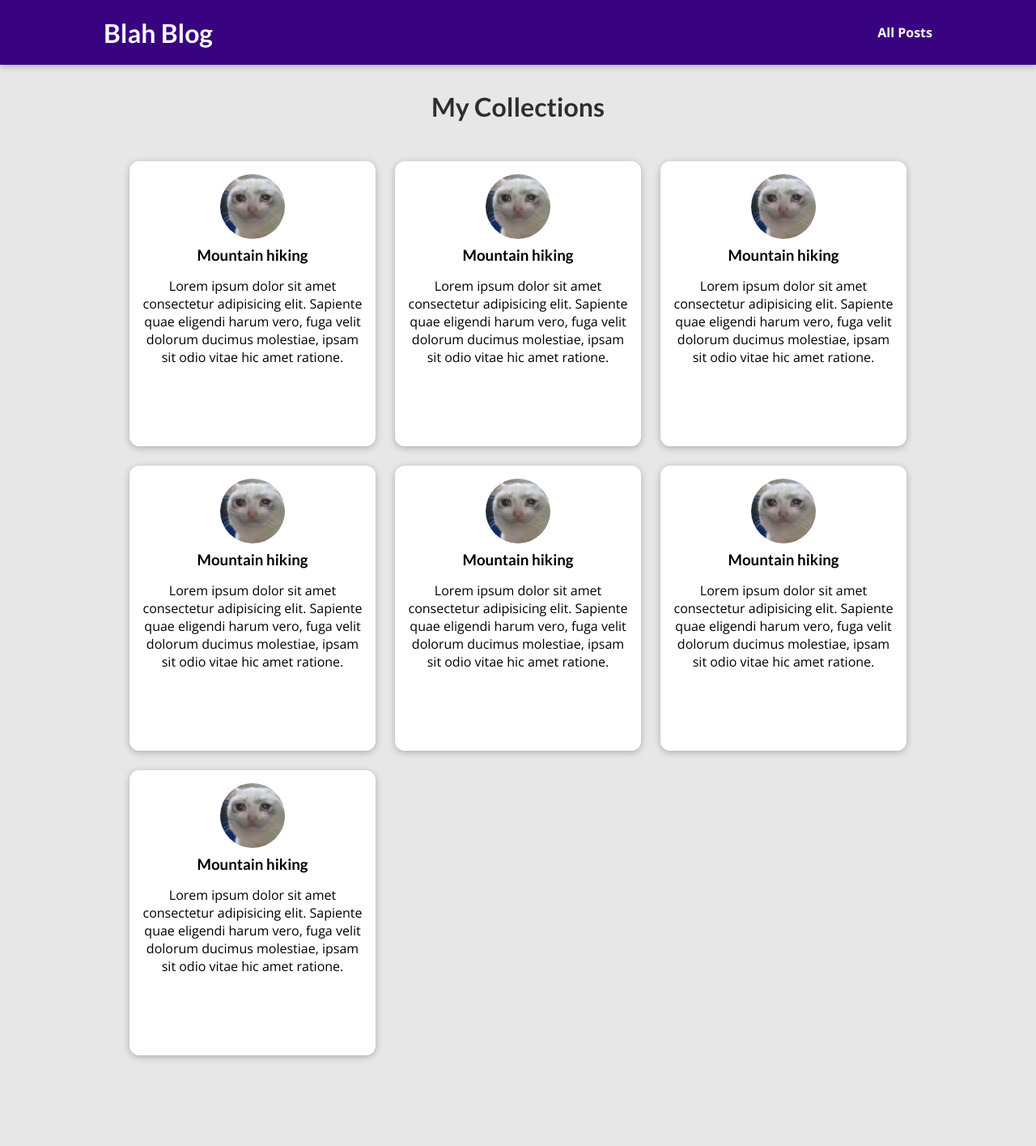
After one commit to ashvin-a/Django-Blog, a Django app: template project/blog/templates/blog/all-posts.html in a window 1280 px wide. The commit adds this page. Shown: the whole page at 81% size. Run offline with Django 4.2, Linux system fonts and the light colour scheme; the template is opened without the code that fills it, so the values that code supplies are empty.

Commit message:
thats it for today

```diff
--- /dev/null
+++ b/project/blog/static/blog/all-posts.css
@@ -0,0 +1,43 @@
+body {
+    background-color: #e7e7e7;
+  }
+
+  #main-navigation {
+    background-color: #390281;
+    box-shadow: 0 2px 8px rgba(0, 0, 0, 0.25);
+  }
+
+  #all-posts {
+    margin: 7rem auto;
+    width: 90%;
+    max-width: 60rem;
+  }
+
+  #all-posts h2 {
+    text-align: center;
+    font-size: 2rem;
+    color: #2e2e2e;
+    margin: 3rem 0;
+  }
+
+  ul {
+    list-style: none;
+    margin: 0;
+    padding: 0;
+    display: grid;
+    grid-template-columns: repeat(auto-fill, minmax(17rem, 1fr));
+    gap: 1.5rem;
+  }
+
+  .post img {
+    width: 7rem;
+    height: 7rem;
+  }
+
+  .post a {
+    height: 22rem;
+    transform-origin: center;
+    box-shadow: 0 2px 8px rgba(0, 0, 0, 0.25);
+    border-radius: 12px;
+    background-color: white;
+  }
--- /dev/null
+++ b/project/blog/static/blog/post.css
@@ -0,0 +1,43 @@
+.post {
+    display: flex;
+    flex-direction: column;
+    align-items: center;
+    text-align: center;
+  }
+
+  .post a {
+    text-decoration: none;
+    color: black;
+    transition: all 0.2s ease;
+    padding: 1rem;
+  }
+
+  .post a:hover,
+  .post a:active {
+    transform: scale(1.1);
+    background-color: #390281;
+    color: white;
+  }
+
+  .post img {
+    width: 5rem;
+    height: 5rem;
+    object-fit: cover;
+    border-radius: 50%;
+  }
+
+  .post h3 {
+    margin: 0.25rem 0;
+  }
+
+  .post time {
+    color: #666666;
+    margin: 0.25rem;
+    font-style: italic;
+    font-size: 0.85rem;
+  }
+
+  .post:hover time,
+  .post:active time {
+    color: white;
+  }
--- /dev/null
+++ b/project/blog/templates/blog/all-posts.html
@@ -0,0 +1,22 @@
+{% extends "base.html" %}
+{% load static %}
+{% block title %}All Posts{% endblock title %}
+{% block css_file %}
+<link rel="stylesheet" href="{% static "blog/all-posts.css"%}">
+<link rel="stylesheet" href="{% static "blog/post.css"%}">
+{% endblock css_file %}
+
+{% block content %}
+    <section id="all-posts">
+        <h2>My Collections</h2>
+        <ul>
+            {%include "blog/includes/posts.html"%}
+            {%include "blog/includes/posts.html"%}
+            {%include "blog/includes/posts.html"%}
+            {%include "blog/includes/posts.html"%}
+            {%include "blog/includes/posts.html"%}
+            {%include "blog/includes/posts.html"%}
+            {%include "blog/includes/posts.html"%}
+        </ul>
+    </section>
+{% endblock content %}
--- /dev/null
+++ b/project/blog/templates/blog/includes/posts.html
@@ -0,0 +1,17 @@
+{% load static %}
+<li>
+    <article class="post">
+        <a href="{%url "post-detail-page" %}">
+            <img src="{%static "blog/images/cat4.jpeg"%}" alt="">
+            <div class="post__content">
+                <h3>
+                    Mountain hiking
+                </h3>
+                <p>
+                    Lorem ipsum dolor sit amet consectetur adipisicing elit. Sapiente quae eligendi harum vero, fuga velit dolorum ducimus molestiae, ipsam sit odio vitae hic amet ratione.
+                </p>
+            </div>
+        </a>
+
+    </article>
+</li>
--- a/project/templates/base.html
+++ b/project/templates/base.html
@@ -9,6 +9,12 @@
     {% block css_file %}{% endblock css_file %}
 </head>
 <body>
+    <header id="main-navigation">
+        <h1><a href="{%url "home-page" %}">Blah Blog</a></h1>
+        <nav>
+            <a href="{%url "posts-page" %}">All Posts</a>
+        </nav>
+    </header>
     {% block content %}
     {% endblock content %}
 </body>
```
Also changed, not shown: project/blog/templates/blog/index.html (+2 -23 lines), project/blog/views.py (+11 -2 lines), project/blog/static/blog/images/cat3.webp (added), project/blog/static/blog/images/cat4.jpeg (added).
